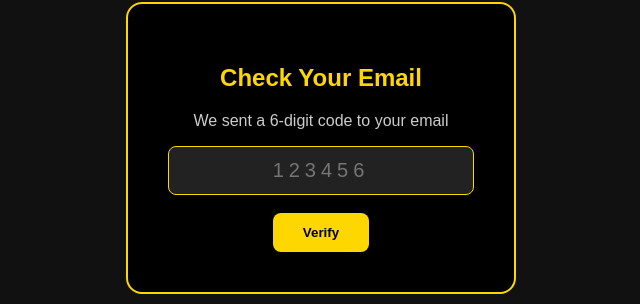
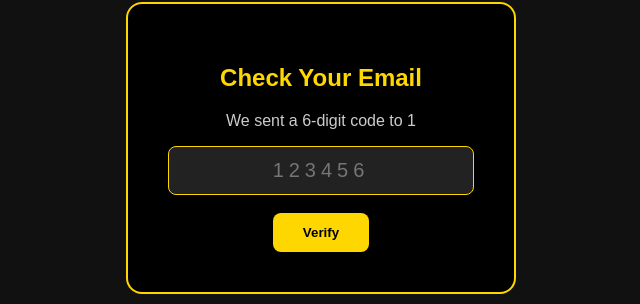
Before and after one commit to whitestar2011/pro-ai, a Flask app: page /verify_otp in a window 1280 px wide. Shown: the part 252-556 px from the top of the page, without its empty margins (319-959 px from the left). Run offline with Flask 3, Linux system fonts and the light colour scheme; the visitor is signed in with stand-in values (Sample User, id 1).

Commit message:
Update verify_otp.html

```diff
--- a/templates/verify_otp.html
+++ b/templates/verify_otp.html
@@ -1,16 +1,10 @@
 <!DOCTYPE html>
-<html lang="en">
-<head>
-    <meta charset="UTF-8">
-    <title>Verify Code</title>
-    <meta name="viewport" content="width=device-width, initial-scale=1.0">
-</head>
+<html><head><meta charset="UTF-8"><title>Verify Code</title><meta name="viewport" content="width=device-width, initial-scale=1.0"></head>
 <body style="display:flex; justify-content:center; align-items:center; height:100vh; background:#111; margin:0; font-family:Arial;">
   <form action="/verify_otp" method="POST" style="background:#000; padding:40px; border:2px solid #FFD700; border-radius:16px; text-align:center;">
     <h2 style="color:#FFD700;">Check Your Email</h2>
-    <p style="color:#ccc;">We sent a 6-digit code to your email</p>
+    <p style="color:#ccc;">We sent a 6-digit code to {{ session.identifier }}</p>
     <input type="text" name="otp" placeholder="123456" maxlength="6" required style="padding:12px; width:280px; border-radius:8px; border:1px solid #FFD700; background:#222; color:white; text-align:center; letter-spacing:5px; font-size:20px;"><br><br>
     <button type="submit" style="padding:12px 30px; background:#FFD700; color:black; border:none; border-radius:8px; font-weight:bold; cursor:pointer;">Verify</button>
   </form>
-</body>
-</html>
+</body></html>
```
